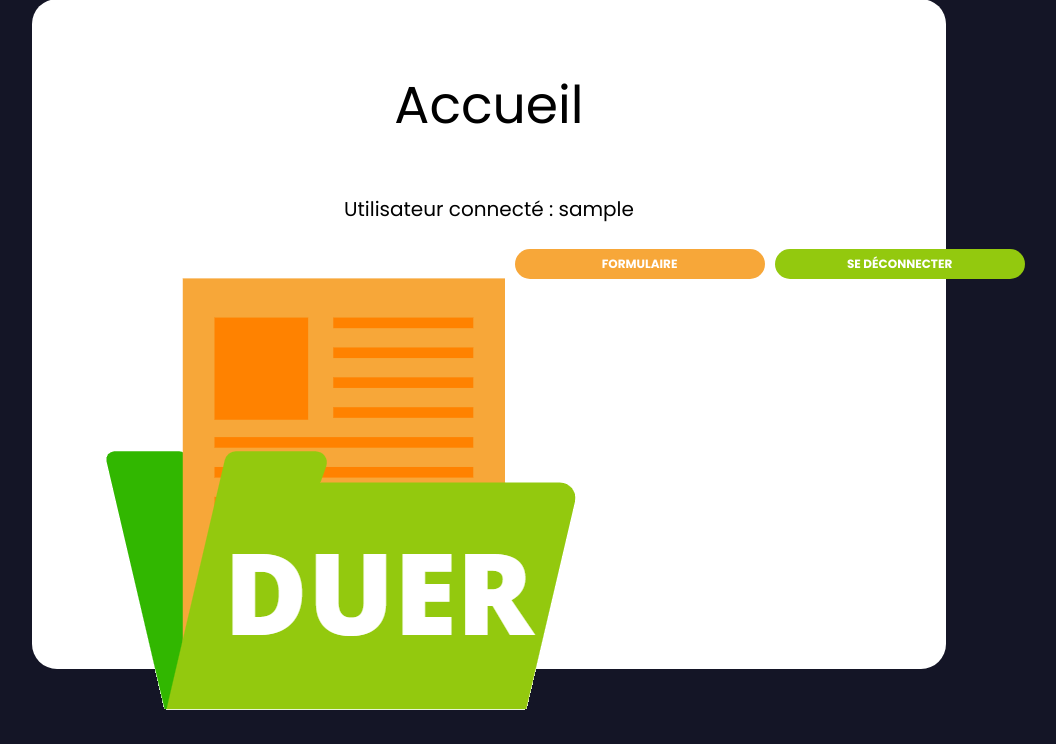
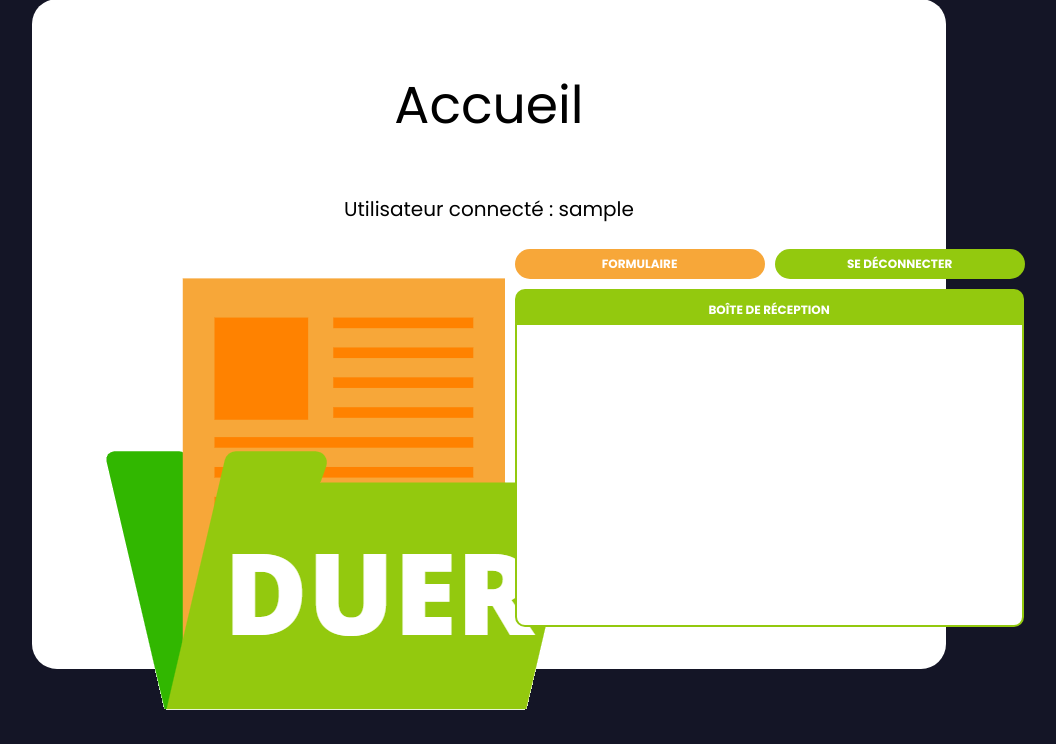
Before and after one commit to AleksSIO/DUER, a PHP site: page /view/vue_utilisateur.php in a window 1280 px wide. Shown: the part 71-815 px from the top of the page, without its empty margins (151-1207 px from the left). Run offline with PHP 8.4, Linux system fonts and the light colour scheme; the visitor is signed in with stand-in values (Sample User, id 1); data that the repository does not hold is empty.

Commit message:
Stage_M1

```diff
--- a/styles/style.css
+++ b/styles/style.css
@@ -7,6 +7,14 @@
 body{
     background: #141526;
     overflow: hidden;
+}
+
+html {
+  scroll-behavior: smooth;
+}
+
+p::selection {
+  background: var(--secondary-green);
 }
 
 :root {
@@ -501,6 +509,7 @@ a{
   top: 40%;
   left: 52%;
   width: 500px;
+  height: 150px;
 }
 
 .admin-menu {
@@ -512,3 +521,61 @@ a{
   left: 52%;
   width: 750px;
 }
+
+.text-reception {
+  border: none;
+  background: var(--primary-green);
+  border-radius: 10px 10px 0 0;
+  width: 509px;
+  height: 40px;
+  text-transform: uppercase;
+  font-weight: bold;
+  font-size: 12px;
+  position: absolute;
+  left: 52%;
+  top: 45%;
+}
+
+.text-reception p{
+  color: white
+}
+
+.reception {
+  border: 2px solid var(--primary-green);
+  background: white;
+  border-radius: 0 0 10px 10px;
+  width: 505px;
+  height: 300px;
+  color: white;
+  display: flex;
+  flex-direction: column;
+  overflow-y: auto;
+  overflow-x: hidden;
+  text-transform: uppercase;
+  font-weight: bold;
+  font-size: 12px;
+  position: absolute;
+  left: 52%;
+  top: 49.2%;
+}
+
+.risque-card {
+  width: 100%;
+  min-height: 100px;
+  color: black;
+  border-bottom: 2px solid var(--secondary-green);
+}
+
+.reception::-webkit-scrollbar {
+  width: 10px;
+}
+
+/* Bouton de défilement */
+.reception::-webkit-scrollbar-thumb {
+  background-color: var(--primary-green);
+}
+
+/* Piste de défilement */
+.reception::-webkit-scrollbar-track {
+  background-color: transparent;
+}
--- a/view/vue_utilisateur.php
+++ b/view/vue_utilisateur.php
@@ -61,7 +61,19 @@ session_start();
         </form>
         </div>
         </div>
+        <div class="text-reception"><p>Boîte de réception</p></div>
+        <div class="reception">
+        <?php
+        require "../model/modele.php";
 
+        $les_risques = select_risque();
+
+        foreach($les_risques as $risque){
+            echo "<div class='risque-card'> Risque
+            </div>";
+        }
+        ?>
+        </div>
     </div>
 </body>
 </html>
```
Also changed, not shown: model/modele.php (+2 -22 lines).
